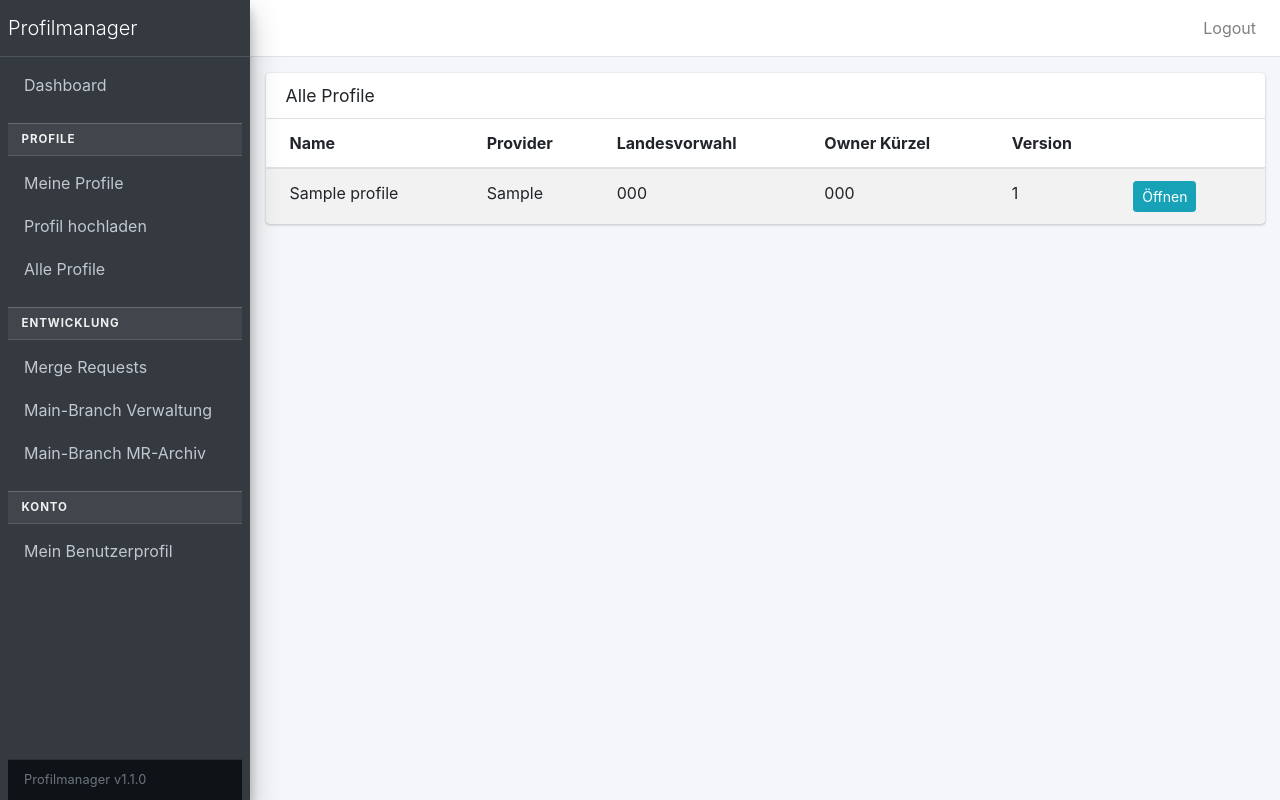
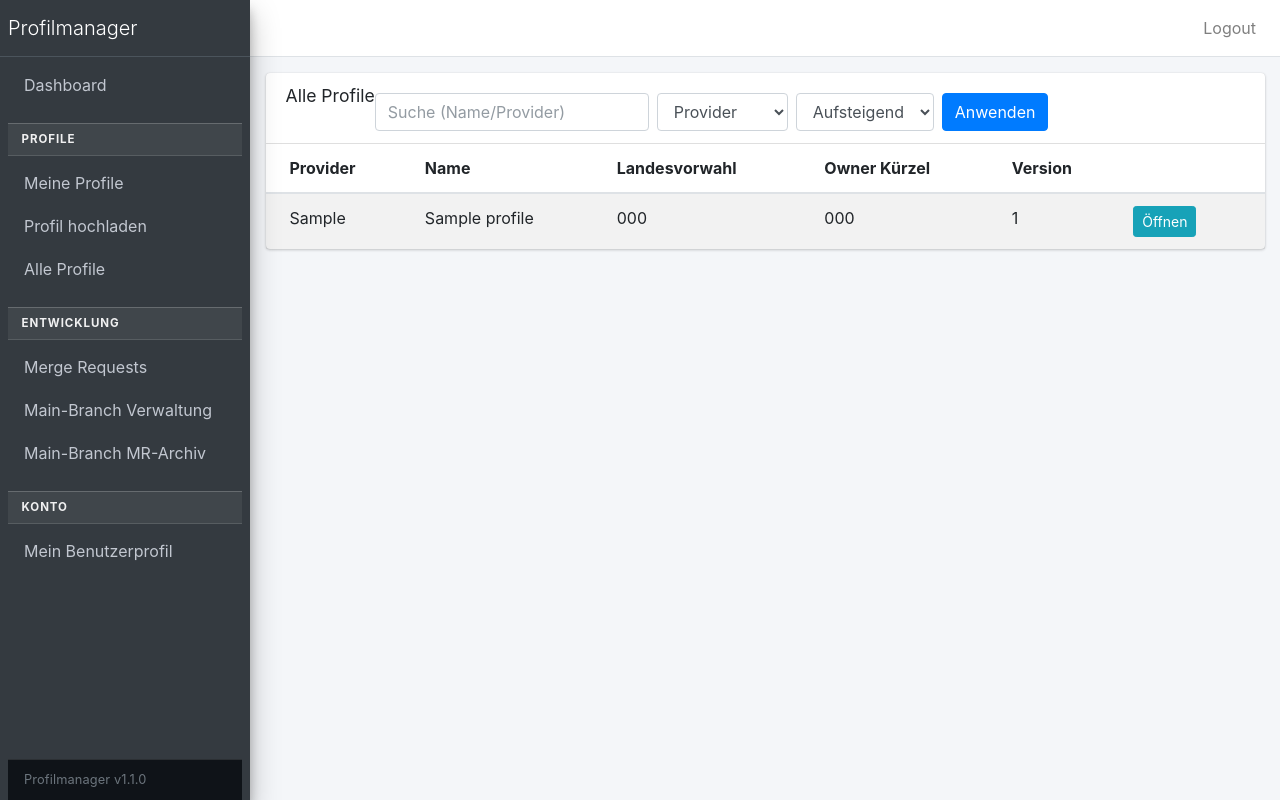
Before and after one commit to DeepZone/Profilmanager, a Flask app: page /profiles/all in a window 1280 px wide. Run offline with Flask 3, Linux system fonts and the light colour scheme; a user stored in the database is signed in; tables that the repository leaves empty hold one stand-in row (values such as "Sample post"); some libraries are stand-ins or nearby versions.

Commit message:
Profileliste: Provider zuerst und Sortierung ergänzen

```diff
--- a/app/routes/profiles.py
+++ b/app/routes/profiles.py
@@ -12,6 +12,7 @@ from flask import (
 )
 from flask_login import current_user, login_required
 from sqlalchemy.exc import IntegrityError
+from sqlalchemy import or_
 
 from app.constants.european_countries import get_country_by_iso_code
 from app.extensions import db
@@ -296,15 +297,25 @@ def mine():
 def all_profiles():
     q = request.args.get("q", "").strip()
     user_id = request.args.get("user_id", type=int)
+    sort = request.args.get("sort", "provider")
+    order = request.args.get("order", "asc")
     page = request.args.get("page", 1, type=int)
 
     query = Profile.query
     if q:
-        query = query.filter(Profile.name.ilike(f"%{q}%"))
+        query = query.filter(or_(Profile.name.ilike(f"%{q}%"), Profile.provider.ilike(f"%{q}%")))
     if user_id:
         query = query.filter_by(user_id=user_id)
 
-    pagination = query.order_by(Profile.updated_at.desc()).paginate(page=page, per_page=15)
+    sortable_columns = {
+        "provider": Profile.provider,
+        "name": Profile.name,
+        "updated_at": Profile.updated_at,
+        "current_version": Profile.current_version,
+    }
+    sort_column = sortable_columns.get(sort, Profile.provider)
+    order_expression = sort_column.desc() if order == "desc" else sort_column.asc()
+    pagination = query.order_by(order_expression, Profile.name.asc()).paginate(page=page, per_page=15)
     orphan_files = []
     if current_user.is_admin:
         orphan_files = (
@@ -317,6 +328,8 @@ def all_profiles():
         "profiles/all.html",
         pagination=pagination,
         q=q,
+        sort=sort,
+        order=order,
         user_id=user_id,
         orphan_files=orphan_files,
     )
--- a/app/templates/profiles/all.html
+++ b/app/templates/profiles/all.html
@@ -1,15 +1,34 @@
 {% extends 'base.html' %}
 {% block content %}
 <div class="card">
-  <div class="card-header"><h3 class="card-title">Alle Profile</h3></div>
+  <div class="card-header">
+    <h3 class="card-title">Alle Profile</h3>
+    <form class="form-inline mt-2" method="get">
+      <input class="form-control mr-2" name="q" placeholder="Suche (Name/Provider)" value="{{ q }}">
+      {% if user_id %}
+      <input type="hidden" name="user_id" value="{{ user_id }}">
+      {% endif %}
+      <select class="form-control mr-2" name="sort">
+        <option value="provider" {% if sort == 'provider' %}selected{% endif %}>Provider</option>
+        <option value="name" {% if sort == 'name' %}selected{% endif %}>Name</option>
+        <option value="updated_at" {% if sort == 'updated_at' %}selected{% endif %}>Aktualisiert</option>
+        <option value="current_version" {% if sort == 'current_version' %}selected{% endif %}>Version</option>
+      </select>
+      <select class="form-control mr-2" name="order">
+        <option value="asc" {% if order == 'asc' %}selected{% endif %}>Aufsteigend</option>
+        <option value="desc" {% if order == 'desc' %}selected{% endif %}>Absteigend</option>
+      </select>
+      <button class="btn btn-primary">Anwenden</button>
+    </form>
+  </div>
   <div class="card-body table-responsive p-0">
     <table class="table table-striped">
-      <thead><tr><th>Name</th><th>Provider</th><th>Landesvorwahl</th><th>Owner Kürzel</th><th>Version</th><th></th></tr></thead>
+      <thead><tr><th>Provider</th><th>Name</th><th>Landesvorwahl</th><th>Owner Kürzel</th><th>Version</th><th></th></tr></thead>
       <tbody>
       {% for p in pagination.items %}
         <tr>
+          <td>{{ p.provider or '-' }}</td>
           <td>{{ p.name }}</td>
-          <td>{{ p.provider or '-' }}</td>
           <td>{{ p.dial_code or '-' }}</td>
           <td>{{ p.owner.shortcode if p.owner else "-" }}</td>
           <td>{{ p.current_version }}</td>
```
